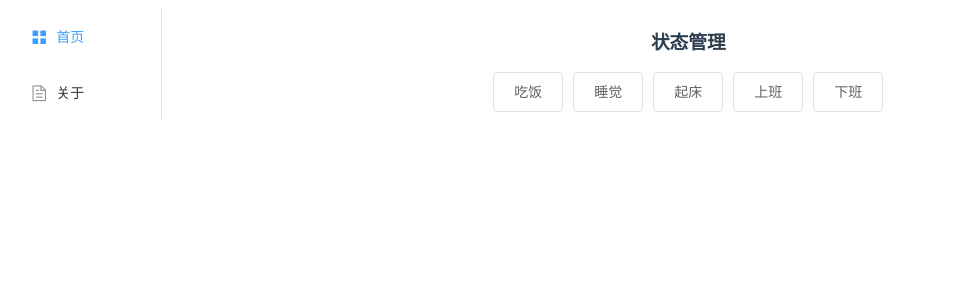
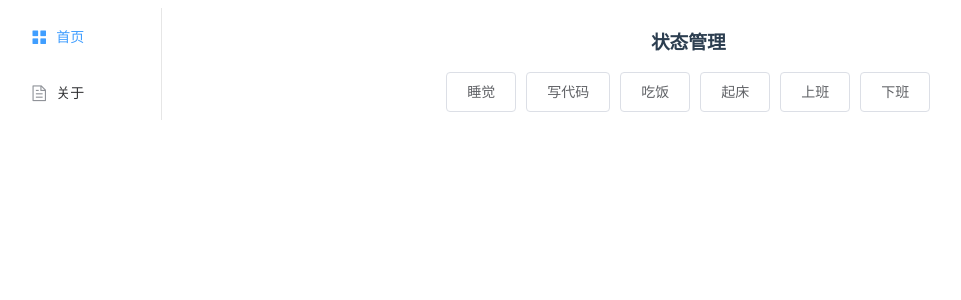
Before and after one commit to hahaaha/logStatus_vue, a Vue app: page / in a window 1280 px wide. Shown: the top 300 px of the page, without its empty margins (57-1018 px from the left). Built offline with nearby package versions, Linux system fonts and the light colour scheme.

Commit message:
对前后端做了匹配

```diff
--- a/src/views/Home.vue
+++ b/src/views/Home.vue
@@ -1,11 +1,12 @@
 <template>
     <div class="home">
         <h3>状态管理</h3>
-        <el-button @click="submitStatus('1')">吃饭</el-button>
-        <el-button @click="submitStatus('2')">睡觉</el-button>
-        <el-button @click="submitStatus('3')">起床</el-button>
-        <el-button @click="submitStatus('4')">上班</el-button>
-        <el-button @click="submitStatus('5')">下班</el-button>
+        <el-button @click="submitStatus('1')">睡觉</el-button>
+        <el-button @click="submitStatus('2')">写代码</el-button>
+        <el-button @click="submitStatus('3')">吃饭</el-button>
+        <el-button @click="submitStatus('4')">起床</el-button>
+        <el-button @click="submitStatus('5')">上班</el-button>
+        <el-button @click="submitStatus('6')">下班</el-button>
     </div>
 </template>
 
```
